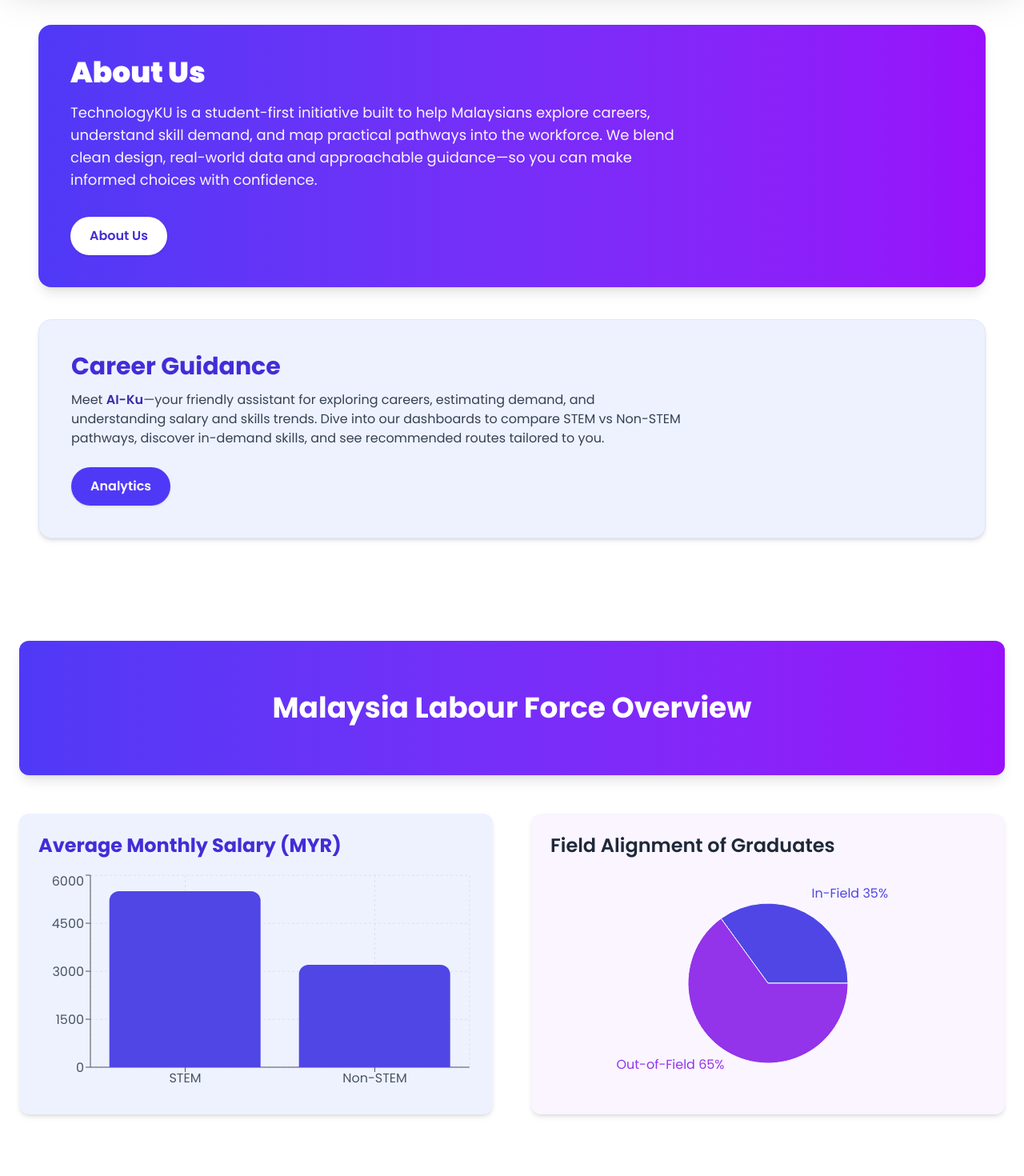
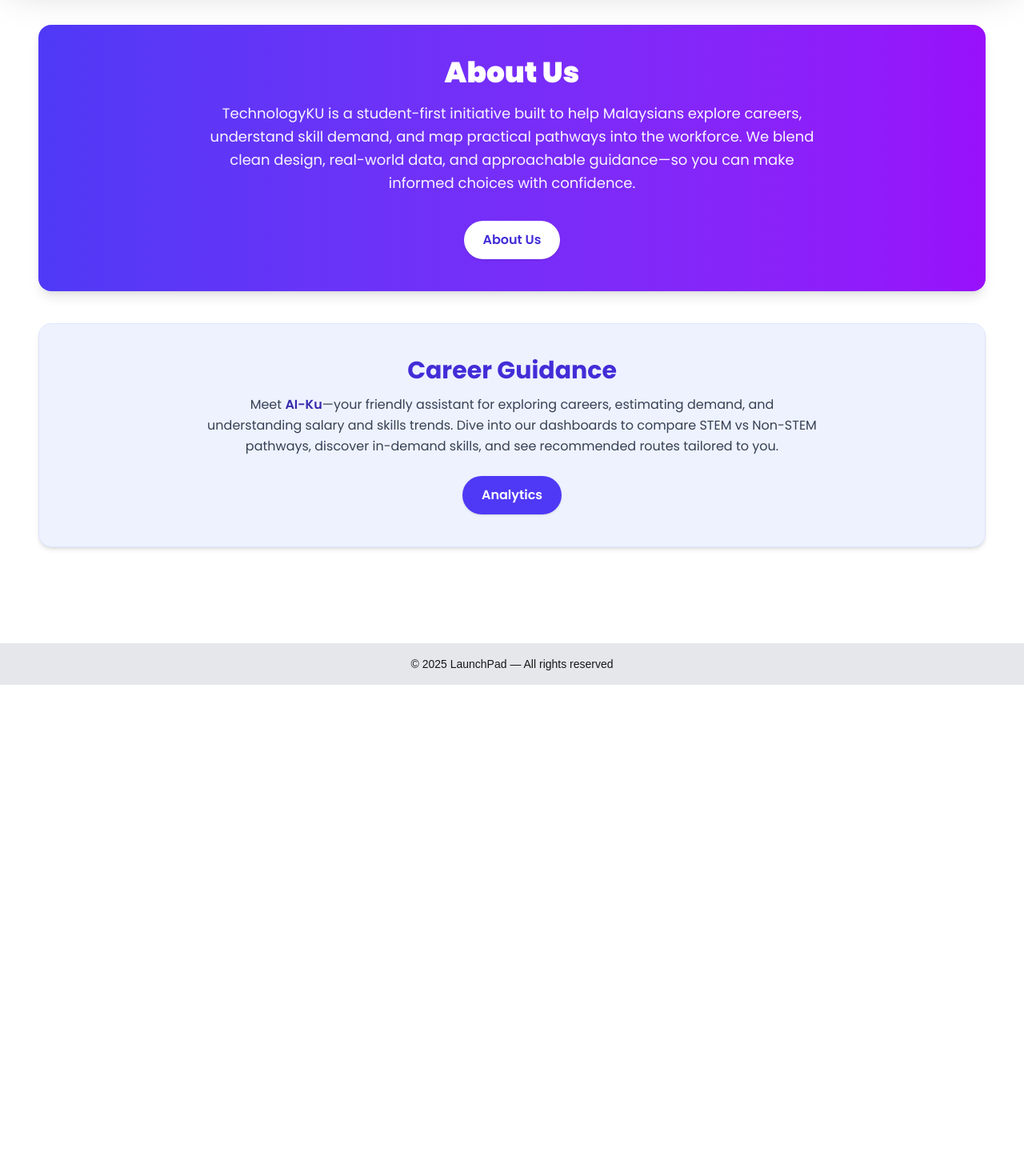
Before and after one commit to LoneGenius/Application, a Next.js app: page / in a window 1280 px wide. Shown: the part 500-1970 px from the top of the page at 80% size. After the commit the page ends 1356 px from the top, so only its background shows below. Built offline with nearby package versions, Linux system fonts and the light colour scheme.

Commit message:
fix flow

```diff
--- a/src/app/layout.tsx
+++ b/src/app/layout.tsx
@@ -21,13 +21,13 @@
               <Link href="/" className="hover:text-indigo-600 flex items-center gap-1">
                 <Home size={18}/>  Home
               </Link>
-              <Link href="/careers" className="hover:text-indigo-600 flex items-center gap-1">
+              <Link href="/about" className="hover:text-indigo-600 flex items-center gap-1">
                 <Briefcase size={18}/> About Us
               </Link>
-              <Link href="/skills" className="hover:text-indigo-600 flex items-center gap-1">
+              <Link href="/analytics" className="hover:text-indigo-600 flex items-center gap-1">
                 <Layers size={18}/> Analytics
               </Link>
-              <Link href="/skills" className="hover:text-indigo-600 flex items-center gap-1">
+              <Link href="/PathwaysSection" className="hover:text-indigo-600 flex items-center gap-1">
                 <Layers size={18}/> Career Guidance
               </Link>
             </div>
--- a/src/app/page.tsx
+++ b/src/app/page.tsx
@@ -1,17 +1,8 @@
 'use client';
 
 import { motion } from 'framer-motion';
-import {
-  BarChart, Bar, XAxis, YAxis, CartesianGrid, Tooltip,
-  ResponsiveContainer, PieChart, Pie, Cell
-} from 'recharts';
 import Link from 'next/link';
 import { useEffect } from 'react';
-
-// keep your current relative paths
-import CareersSection from '../component/CareersSection';
-import SkillsSection from '../component/SkillsSection';
-import PathwaysSection from '../component/PathwaysSection';
 
 export default function HomePage() {
   // Load Google Font
@@ -21,17 +12,6 @@
     link.rel = 'stylesheet';
     document.head.appendChild(link);
   }, []);
-
-  // Demo data for overview cards
-  const salaryData = [
-    { field: 'STEM', avgSalary: 5500 },
-    { field: 'Non-STEM', avgSalary: 3200 },
-  ];
-  const employmentData = [
-    { name: 'In-Field', value: 35 },
-    { name: 'Out-of-Field', value: 65 },
-  ];
-  const COLORS = ['#4F46E5', '#9333EA'];
 
   return (
     <div className="min-h-screen bg-white" style={{ fontFamily: "'Poppins', sans-serif" }}>
@@ -50,7 +30,7 @@
             transition={{ duration: 1 }}
             className="text-6xl font-extrabold leading-snug bg-gradient-to-r from-yellow-300 via-pink-400 to-red-500 bg-clip-text text-transparent"
           >
-          TechnologyKu
+            TechnologyKU
           </motion.h1>
 
           <motion.p
@@ -67,12 +47,12 @@
 
       {/* ===== About Us (purple shade, under hero) ===== */}
       <section className="max-w-7xl mx-auto px-6 mt-16">
-        <div className="bg-gradient-to-r from-indigo-600 to-purple-600 text-white rounded-2xl p-10 shadow-lg">
+        <div className="bg-gradient-to-r from-indigo-600 to-purple-600 text-white rounded-2xl p-10 shadow-lg text-center">
           <h2 className="text-4xl font-extrabold mb-4">About Us</h2>
-          <p className="text-lg text-white/95 max-w-3xl">
-            TechnologyKU is a student-first initiative built to help Malaysians explore careers, understand
-            skill demand, and map practical pathways into the workforce. We blend clean design, real-world
-            data and approachable guidance—so you can make informed choices with confidence.
+          <p className="text-lg text-white/95 max-w-3xl mx-auto leading-relaxed">
+            TechnologyKU is a student-first initiative built to help Malaysians explore careers,
+            understand skill demand, and map practical pathways into the workforce. We blend clean design,
+            real-world data, and approachable guidance—so you can make informed choices with confidence.
           </p>
           <div className="mt-8">
             <Link
@@ -87,16 +67,17 @@
 
       {/* ===== Career Guidance (about AI-Ku + analysis) ===== */}
       <section className="max-w-7xl mx-auto px-6 mt-10">
-        <div className="bg-indigo-50 border border-indigo-100 rounded-2xl p-10 shadow-md">
+        <div className="bg-indigo-50 border border-indigo-100 rounded-2xl p-10 shadow-md text-center">
           <h2 className="text-3xl font-bold text-indigo-700">Career Guidance</h2>
-          <p className="mt-3 text-gray-700 max-w-3xl">
-            Meet <span className="font-semibold text-indigo-800">AI-Ku</span>—your friendly assistant for exploring careers,
-            estimating demand, and understanding salary and skills trends. Dive into our dashboards to compare
-            STEM vs Non-STEM pathways, discover in-demand skills, and see recommended routes tailored to you.
+          <p className="mt-3 text-gray-700 max-w-3xl mx-auto leading-relaxed">
+            Meet <span className="font-semibold text-indigo-800">AI-Ku</span>—your friendly assistant
+            for exploring careers, estimating demand, and understanding salary and skills trends.
+            Dive into our dashboards to compare STEM vs Non-STEM pathways, discover in-demand skills,
+            and see recommended routes tailored to you.
           </p>
           <div className="mt-6">
             <Link
-              href="/analysis"
+              href="/analytics"
               className="inline-block bg-indigo-600 text-white font-semibold px-6 py-3 rounded-full shadow hover:bg-indigo-700 hover:shadow-md hover:-translate-y-0.5 transition"
             >
               Analytics
@@ -104,70 +85,6 @@
           </div>
         </div>
       </section>
-
-      {/* ===== Optional: Overview teaser (keep or remove as you like) ===== */}
-      <section
-        className="
-          w-screen relative left-1/2 right-1/2 -ml-[50vw] -mr-[50vw]
-          bg-white rounded-none py-12 my-20
-        "
-      >
-        <div className="max-w-7xl mx-auto px-6">
-          <h2 className="
-          max-w-7xl mx-auto py-16 px-6 bg-gradient-to-r from-indigo-600 to-purple-600 rounded-xl text-white
-          shadow-lg mb-12 text-center text-4xl font-bold text-center text-indigo-700 mb-12">
-            Malaysia Labour Force Overview
-          </h2>
-
-          <div className="grid grid-cols-1 md:grid-cols-2 gap-12">
-            {/* Salary Comparison */}
-            <motion.div whileHover={{ scale: 1.02 }} className="bg-indigo-50 rounded-xl p-6 shadow-md hover:shadow-2xl transition">
-              <h3 className="text-2xl font-bold text-indigo-700 mb-4">Average Monthly Salary (MYR)</h3>
-              <ResponsiveContainer width="100%" height={280}>
-                <BarChart data={salaryData}>
-                  <CartesianGrid strokeDasharray="3 3" stroke="#e0e0e0" />
-                  <XAxis dataKey="field" stroke="#4B5563" />
-                  <YAxis stroke="#4B5563" />
-                  <Tooltip
-                    contentStyle={{ backgroundColor: '#fff', borderRadius: '8px', border: '1px solid #ddd' }}
-                    itemStyle={{ color: '#1E293B', fontWeight: 500 }}
-                    labelStyle={{ color: '#4F46E5', fontWeight: 'bold' }}
-                  />
-                  <Bar dataKey="avgSalary" fill="#4F46E5" radius={[12, 12, 0, 0]} />
-                </BarChart>
-              </ResponsiveContainer>
-            </motion.div>
-
-            {/* Employment Alignment */}
-            <motion.div whileHover={{ scale: 1.02 }} className="bg-purple-50 rounded-xl p-6 shadow-md hover:shadow-2xl transition">
-              <h3 className="text-2xl font-semibold text-gray-800 mb-4">Field Alignment of Graduates</h3>
-              <ResponsiveContainer width="100%" height={280}>
-                <PieChart>
-                  <Pie
-                    data={employmentData}
-                    cx="50%"
-                    cy="50%"
-                    labelLine={false}
-                    outerRadius={100}
-                    dataKey="value"
-                    label={({ name, percent }) => `${name} ${(percent * 100).toFixed(0)}%`}
-                  >
-                    {employmentData.map((_, index) => (
-                      <Cell key={index} fill={COLORS[index % COLORS.length]} />
-                    ))}
-                  </Pie>
-                  <Tooltip />
-                </PieChart>
-              </ResponsiveContainer>
-            </motion.div>
-          </div>
-        </div>
-      </section>
-
-      {/* ===== Your existing sections (one-page scroll targets) ===== */}
-      <CareersSection />
-      <SkillsSection />
-      <PathwaysSection />
     </div>
   );
 }
```
